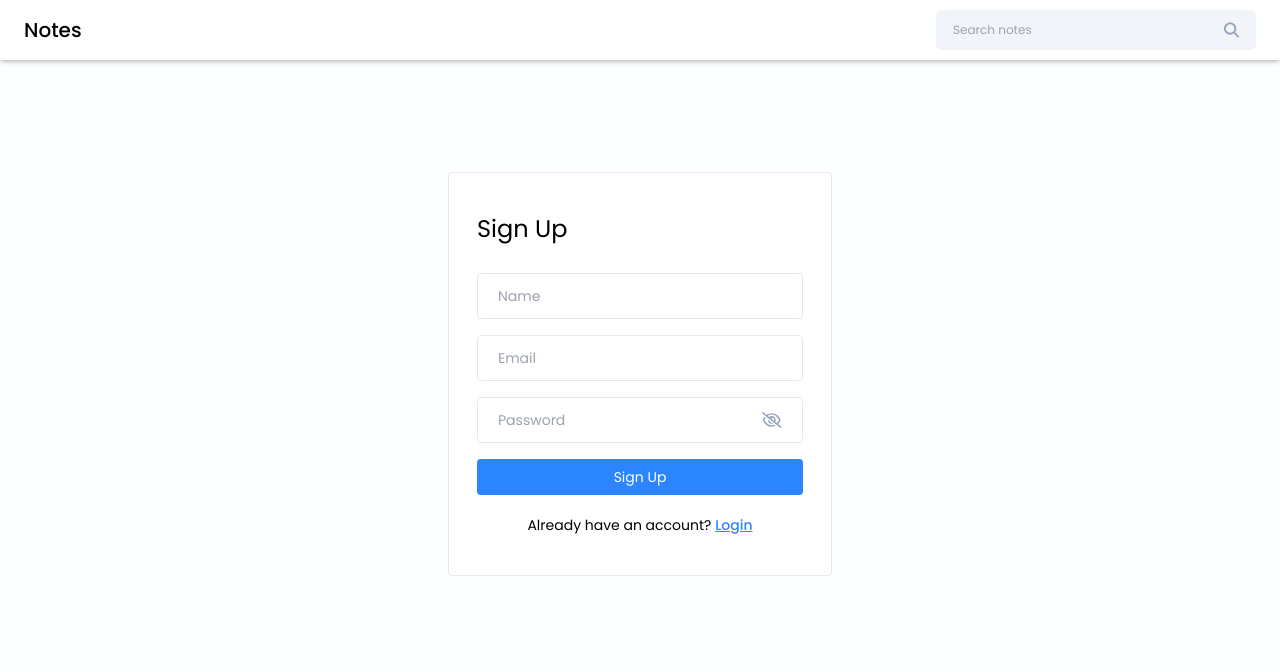
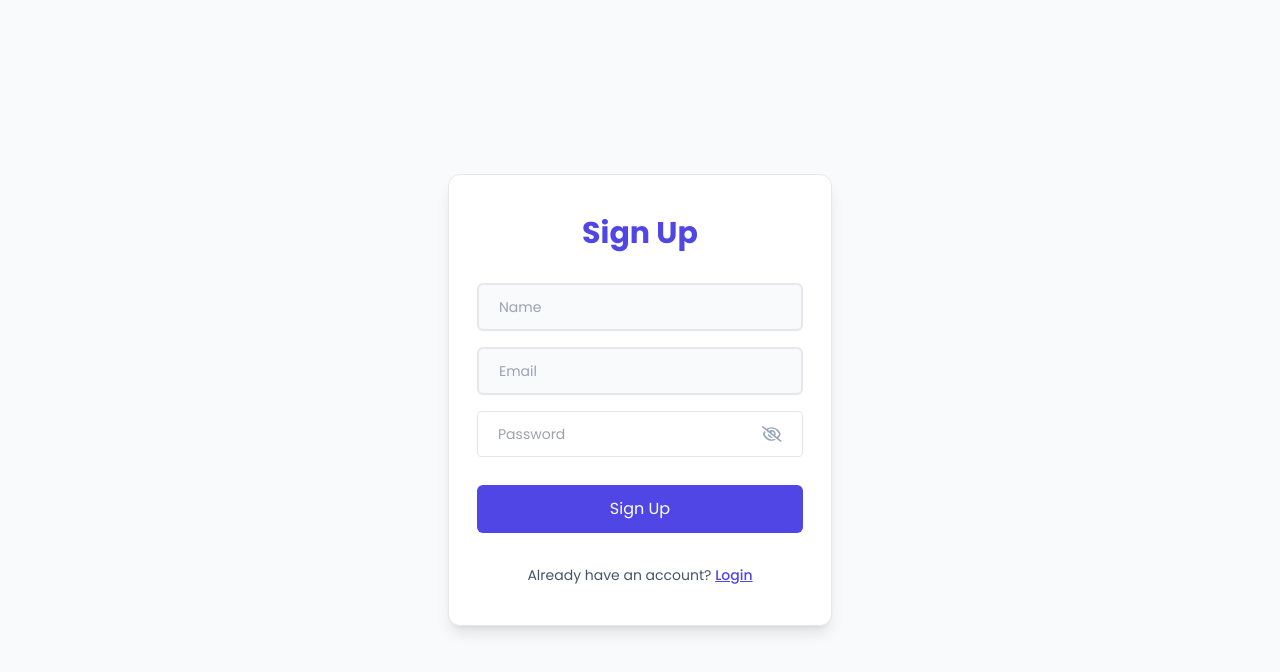
Before and after one commit to kirtipaswan/mern-notes-app, a React (Vite) app in the folder frontend/notes-app/: page /signup in a window 1280 px wide. Shown: the top 672 px of the page. Built offline with nearby package versions, Linux system fonts and the light colour scheme.

Commit message:
Apply styling updates and ensure build script is present

```diff
--- a/frontend/notes-app/src/components/Cards/NoteCard.jsx
+++ b/frontend/notes-app/src/components/Cards/NoteCard.jsx
@@ -1,7 +1,6 @@
 import moment from "moment";
 import React from "react";
-import { MdOutlinePushPin } from "react-icons/md";
-import {MdCreate,  MdDelete} from "react-icons/md";
+import { MdOutlinePushPin, MdCreate, MdDelete } from "react-icons/md";
 
 const NoteCard = ({
     title,
@@ -14,23 +13,32 @@ const NoteCard = ({
     onPinNote,
 }) => {
     return (
-        <div  className="border rounded p-4 bg-white hover:shadow-xl transition-all ease-in-out">
+        <div className={`border rounded-xl shadow-md p-4 bg-white transition-all ease-in-out hover:shadow-lg hover:-translate-y-1 ${isPinned ? 'border-primary' : 'border-gray-200'}`}>
             <div className="flex items-center justify-between">
                 <div>
-                    <h6 className="text-sm font-medium">{title}</h6>
+                    <h6 className="text-base font-medium text-slate-900">{title}</h6>
                     <span className="text-xs text-slate-500">{moment(date).format('Do MMM YYYY')}</span>
                 </div>
 
-                <MdOutlinePushPin className={`icon-btn ${isPinned ? 'text-primary' : 'text-slate-300'}`} onClick={onPinNote} />
+                <MdOutlinePushPin
+                    className={`icon-btn ${isPinned ? 'text-primary' : 'text-slate-300'}`}
+                    onClick={onPinNote}
+                />
             </div>
 
-            <p className="text-xs text-slate-600 mt-2">{content?.slice(0,60)}</p>
+            <p className="text-xs text-slate-700 mt-2">{content?.slice(0, 60)}</p>
 
             <div className="flex items-center justify-between mt-2">
-                <div className="text-xs text-slate-500">{tags.map((item) => `#${item} `)}</div>
+                <div className="text-xs text-slate-500 flex flex-wrap gap-1">
+                    {tags.map((item, index) => (
+                        <span key={index} className="bg-slate-100 text-slate-800 px-2 py-1 rounded">
+                            #{item}
+                        </span>
+                    ))}
+                </div>
 
                 <div className="flex items-center gap-2">
-                    <MdCreate  className="icon-btn hover:text-green-600" onClick={onEdit} />
+                    <MdCreate className="icon-btn hover:text-green-600" onClick={onEdit} />
                     <MdDelete className="icon-btn hover:text-red-600" onClick={onDelete} />
                 </div>
             </div>
--- a/frontend/notes-app/src/components/Navbar/Navbar.jsx
+++ b/frontend/notes-app/src/components/Navbar/Navbar.jsx
@@ -4,7 +4,6 @@ import ProfileInfo from '../Cards/ProfileInfo';
 import SearchBar from '../SearchBar/SearchBar';
 
 const Navbar = ({ userInfo, onSearchNote, handleClearSearch }) => {
-
     const [searchQuery, setSearchQuery] = useState("");
     const navigate = useNavigate();
 
@@ -26,8 +25,10 @@ const Navbar = ({ userInfo, onSearchNote, handleClearSearch }) => {
     };
 
     return (
-        <div className="bg-white flex items-center justify-between px-6 py-2 drop-shadow shadow-md">
-            <h2 className="text-xl font-medium text-black py-2">Notes</h2>
+        // Enhanced Navbar styling: using a light background, more shadow, and stickiness
+        <div className="bg-white flex items-center justify-between px-6 py-3 drop-shadow-md sticky top-0 z-50">
+            {/* Using a custom primary color from tailwind.config.js for the title */}
+            <h2 className="text-2xl font-semibold text-primary py-2">NotesApp</h2>
 
             <SearchBar
                 value={searchQuery}
--- a/frontend/notes-app/src/pages/SignUp/SignUp.jsx
+++ b/frontend/notes-app/src/pages/SignUp/SignUp.jsx
@@ -1,29 +1,28 @@
-import React, { useState } from "react";  // Added useState import
+import React, { useState } from "react";
 import Navbar from "../../components/Navbar/Navbar";
 import PasswordInput from "../../components/Input/PasswordInput";
-import { Link, useNavigate } from "react-router-dom"; // Added Link import
+import { Link, useNavigate } from "react-router-dom";
 import { validateEmail } from "../../utils/helper";
 import axiosInstance from "../../utils/axiosInstance";
 
 const SignUp = () => {
-    const [name, setName] = useState(""); // Name state
-    const [email, setEmail] = useState(""); // Email state
-    const [password, setPassword] = useState(""); // Password state
-    const [error, setError] = useState(null); // Error state
+    const [name, setName] = useState("");
+    const [email, setEmail] = useState("");
+    const [password, setPassword] = useState("");
+    const [error, setError] = useState(null);
 
     const navigate = useNavigate();
 
     const handleSignUp = async (e) => {
         e.preventDefault();
 
-        // Basic email validation (you can improve it):
-        if (!email || !name || !password) {
-            setError("All fields are required.");
+        if (!name) {
+            setError("Please enter your name.");
             return;
         }
 
-        if(!name) {
-            setError("Please enter your name.");
+        if (!email) {
+            setError("Please enter an email address.");
             return;
         }
 
@@ -37,11 +36,8 @@ const SignUp = () => {
             return;
         }
 
+        setError(null);
 
-
-        setError(null);
-        // API request or other signUp logic
-        // signUp api call
         try {
             const response = await axiosInstance.post("/create-account", {
                 fullName: name,
@@ -49,7 +45,6 @@ const SignUp = () => {
                 password : password,
             });
 
-            // handle successful registration response
             if(response.data && response.data.error) {
                 setError(response.data.message);
                 return;
@@ -70,49 +65,55 @@ const SignUp = () => {
 
     return (
         <>
-            <Navbar/>
+            {/* The Navbar will appear on signup page, if desired, otherwise remove */}
+            {/* <Navbar/> */}
 
-            <div className="flex items-center justify-center mt-28">
-                <div className="w-96 border rounded bg-white px-7 py-10">
-                    <form onSubmit={handleSignUp}> {/* Changed handleLogin to handleSignUp */}
-                        <h4 className="text-2xl mb-7">Sign Up</h4>
+            {/* Main container for the signup page, using a light background color and centering content */}
+            <div className="flex items-center justify-center min-h-screen bg-background-light p-4">
+                {/* Form container: card-like appearance with shadow, rounded corners, and fade-in animation */}
+                <div className="w-full md:w-96 border border-gray-200 rounded-xl bg-white px-7 py-10 shadow-lg animate-fadeIn">
+                    <form onSubmit={handleSignUp}>
+                        <h4 className="text-3xl font-bold text-center mb-8 text-primary">Sign Up</h4>
 
-                        {/* Name input */}
+                        {/* Name Input */}
                         <input
                             type="text"
                             placeholder="Name"
-                            className="input-box"
+                            // Custom input-box styling for better focus feedback
+                            className="input-box w-full text-sm bg-gray-50 border-2 border-gray-200 px-5 py-3 rounded-md mb-4 outline-none focus:border-primary transition-colors duration-200"
                             value={name}
                             onChange={(e) => setName(e.target.value)}
                         />
 
-                        {/* Email input */}
+                        {/* Email Input */}
                         <input
                             type="text"
                             placeholder="Email"
-                            className="input-box"
+                            // Custom input-box styling for better focus feedback
+                            className="input-box w-full text-sm bg-gray-50 border-2 border-gray-200 px-5 py-3 rounded-md mb-4 outline-none focus:border-primary transition-colors duration-200"
                             value={email}
                             onChange={(e) => setEmail(e.target.value)}
                         />
 
-                        {/* Password input */}
+                        {/* Password Input (assuming PasswordInput component has its own internal styling) */}
                         <PasswordInput
                             value={password}
                             onChange={(e) => setPassword(e.target.value)}
                         />
 
-                        {/* Display error message */}
-                        {error && <p className="text-red-500 text-xs pb-1">{error}</p>}
+                        {error && <p className="text-red-500 text-xs pb-1 text-center mt-2">{error}</p>}
 
-                        {/* Submit button */}
-                        <button type="submit" className="btn-primary">
+                        {/* Sign Up Button: using custom primary color with hover effect */}
+                        <button type="submit"
+                                className="w-full bg-primary text-white p-3 rounded-md my-4 hover:bg-primary-dark transition-colors duration-200">
                             Sign Up
                         </button>
 
-                        <p className="text-sm text-center mt-4">
+                        {/* Link to Login Page */}
+                        <p className="text-sm text-center mt-4 text-slate-600">
                             Already have an account?{" "}
-                            <Link to="/login" className="font-medium text-primary underline">
-                            Login
+                            <Link to="/login" className="font-medium text-primary underline hover:text-primary-dark transition-colors duration-200">
+                                Login
                             </Link>
                         </p>
                     </form>
@@ -120,6 +121,7 @@ const SignUp = () => {
             </div>
         </>
     );
+
 };
 
 export default SignUp;
--- a/frontend/notes-app/tailwind.config.js
+++ b/frontend/notes-app/tailwind.config.js
@@ -3,12 +3,37 @@ export default {
   content: ["index.html", "./src/**/*.{js,jsx,ts,tsx}", "./src/**/*.{html,js}"],
   theme: {
     extend: {
-      // colors used in the project
       colors: {
-        primary: "#2B85FF",
-        secondary: "#EF863E",
+        // Primary: A calming blue or modern purple for key actions/branding
+        primary: "#4F46E5", // A deep, inviting indigo
+        'primary-dark': "#4338CA", // Slightly darker for hover states
+        'primary-light': "#C7D2FE", // A very light shade for subtle accents
+
+        // Secondary: A complementary accent color (e.g., for tags or special elements)
+        secondary: "#EF863E", // Your existing orange - can keep or adjust
+
+        // Neutrals: Crucial for readability and overall calm
+        'background-light': "#F8FAFC", // A very subtle off-white for the main page background (lighter than f5f7fa)
+        'text-dark': "#1F2937", // Dark gray for primary text
+        'text-muted': "#6B7280", // Lighter gray for secondary text/dates
+        'border-light': "#E5E7EB", // Light gray for borders
+      },
+      // Animations (already discussed, but reiterating its importance for interactivity)
+      keyframes: {
+        fadeIn: {
+          '0%': { opacity: 0, transform: 'translateY(10px)' },
+          '100%': { opacity: 1, transform: 'translateY(0)' },
+        },
+        pulse: {
+          '0%, 100%': { opacity: 1 },
+          '50%': { opacity: .5 },
+        },
+      },
+      animation: {
+        fadeIn: 'fadeIn 0.5s ease-out forwards',
+        pulse: 'pulse 2s cubic-bezier(0.4, 0, 0.6, 1) infinite',
       },
     },
   },
   plugins: [],
-}
+};
```
Also changed, not shown: frontend/notes-app/src/pages/Login/Login.jsx (+19 -12 lines). Lines whose indentation alone changed are shown as unchanged.
